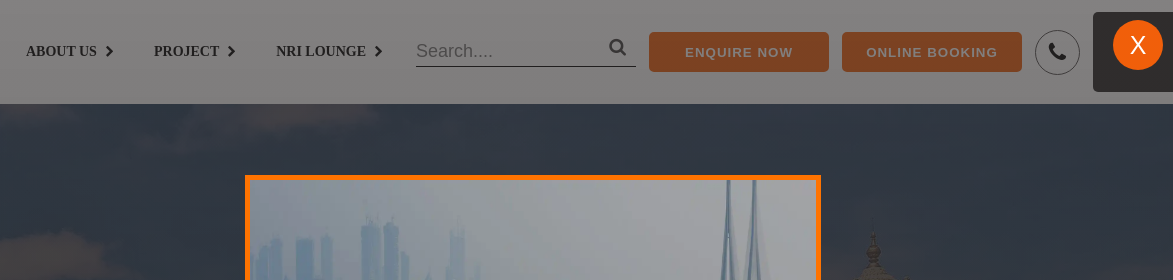
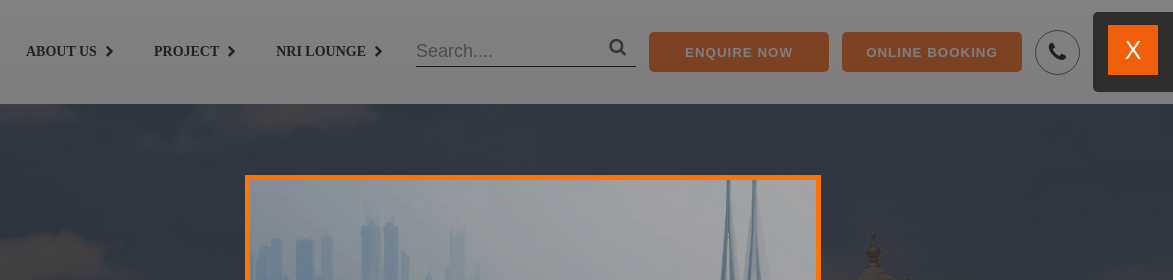
Before and after one commit to Vipsoni689/task, a plain HTML site: page index.html in a window 1280 px wide. Shown: the top 280 px of the page, 107-1280 px from the left. Drawn offline with nearby package versions, Linux system fonts and the light colour scheme.

Commit message:
Update style.css

```diff
--- a/style.css
+++ b/style.css
@@ -507,9 +507,8 @@
   border: none;
   outline: none;
   color: white;
-  border-radius: 50%;
-  right:10px;
-  top: 20px;
+  right: 15px;
+  top: 25px;
 
 }
 .pop button:hover{
```
